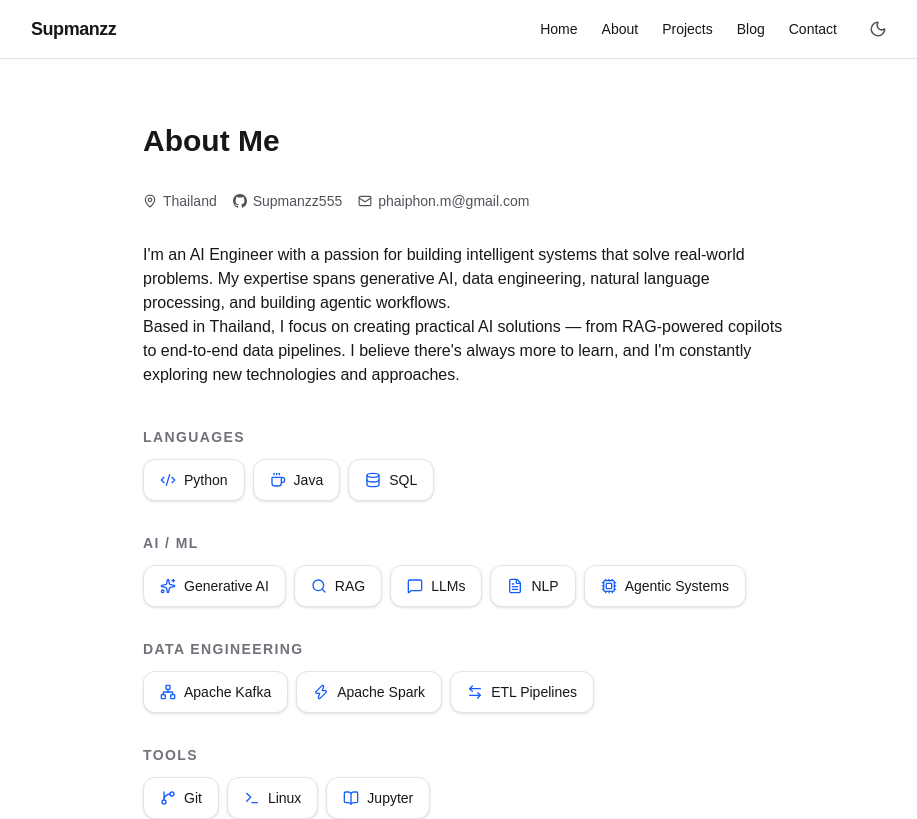
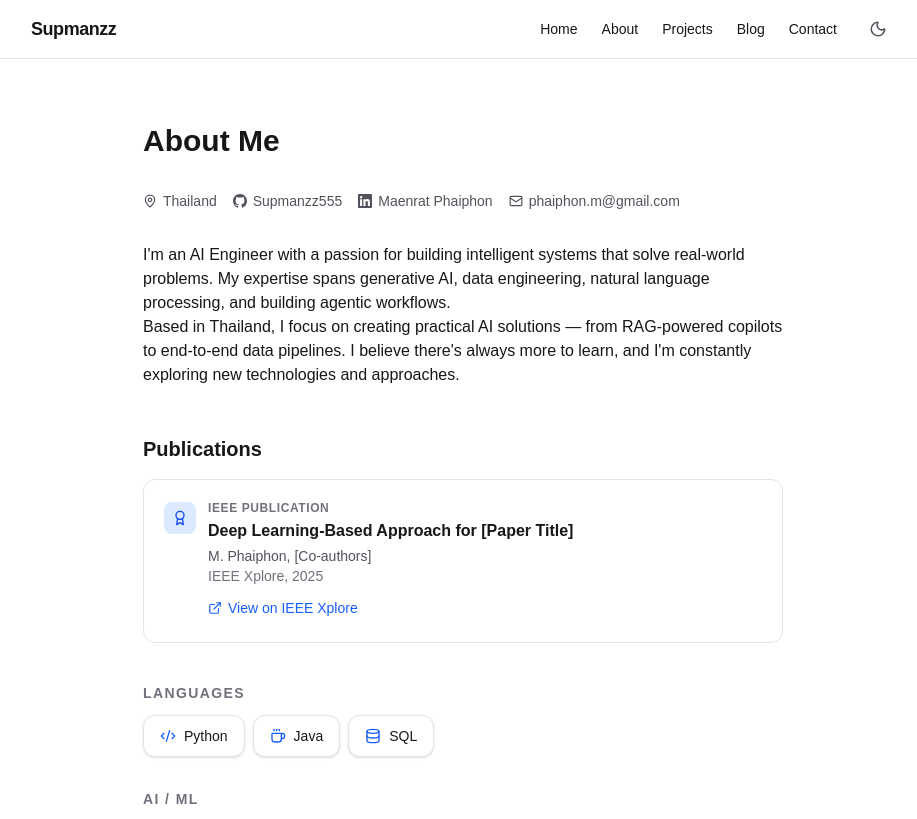
Before and after one commit to Supmanzz555/Portfolio, a Next.js app: page /about in a window 1280 px wide. Shown: the top 819 px of the page, without its empty margins (177-1094 px from the left). Built offline with nearby package versions, Linux system fonts and the light colour scheme.

Commit message:
Add LinkedIn and IEEE publication section

```diff
--- a/src/app/about/page.tsx
+++ b/src/app/about/page.tsx
@@ -1,13 +1,24 @@
 import { getPageContent } from "@/lib/content"
 import { MapPin, Mail } from "lucide-react"
 import GitHubIcon from "@/components/GitHubIcon"
+import LinkedInIcon from "@/components/LinkedInIcon"
 import Markdown from "react-markdown"
 import { FadeInUp } from "@/components/AnimatedSection"
 import SkillsGrid from "@/components/SkillsGrid"
+import PublicationCard from "@/components/PublicationCard"
 
 export default function About() {
   const data = getPageContent("about")
   if (!data) return null
+
+  const publication = {
+    title: "Deep Learning-Based Approach for [Paper Title]",
+    authors: "M. Phaiphon, [Co-authors]",
+    venue: "IEEE Xplore",
+    year: "2025",
+    doi: "10.1109/11298059",
+    url: "https://ieeexplore.ieee.org/document/11298059",
+  }
 
   return (
     <FadeInUp>
@@ -29,6 +40,15 @@ export default function About() {
             Supmanzz555
           </a>
           <a
+            href="https://www.linkedin.com/in/maenrat-phaiphon-0963b8377"
+            target="_blank"
+            rel="noopener noreferrer"
+            className="flex items-center gap-1.5 hover:text-zinc-900 dark:hover:text-zinc-100"
+          >
+            <LinkedInIcon size={14} />
+            Maenrat Phaiphon
+          </a>
+          <a
             href="mailto:phaiphon.m@gmail.com"
             className="flex items-center gap-1.5 hover:text-zinc-900 dark:hover:text-zinc-100"
           >
@@ -41,6 +61,11 @@ export default function About() {
           <Markdown>{data.content}</Markdown>
         </div>
 
+        <div className="mt-12">
+          <h2 className="mb-4 text-xl font-semibold">Publications</h2>
+          <PublicationCard pub={publication} />
+        </div>
+
         <SkillsGrid />
       </div>
     </FadeInUp>
--- a/src/app/contact/page.tsx
+++ b/src/app/contact/page.tsx
@@ -1,5 +1,6 @@
 import { Mail } from "lucide-react"
 import GitHubIcon from "@/components/GitHubIcon"
+import LinkedInIcon from "@/components/LinkedInIcon"
 import { FadeInUp } from "@/components/AnimatedSection"
 
 export default function Contact() {
@@ -39,6 +40,21 @@ export default function Contact() {
               </p>
             </div>
           </a>
+
+          <a
+            href="https://www.linkedin.com/in/maenrat-phaiphon-0963b8377"
+            target="_blank"
+            rel="noopener noreferrer"
+            className="flex items-center gap-3 rounded-xl border border-zinc-200 p-4 transition-colors hover:border-zinc-400 dark:border-zinc-800 dark:hover:border-zinc-600"
+          >
+            <LinkedInIcon size={20} />
+            <div>
+              <p className="font-medium">LinkedIn</p>
+              <p className="text-sm text-zinc-600 dark:text-zinc-400">
+                Maenrat Phaiphon
+              </p>
+            </div>
+          </a>
         </div>
       </div>
     </FadeInUp>
--- a/src/components/Footer.tsx
+++ b/src/components/Footer.tsx
@@ -1,5 +1,6 @@
 import { Mail } from "lucide-react"
 import GitHubIcon from "./GitHubIcon"
+import LinkedInIcon from "./LinkedInIcon"
 
 export default function Footer() {
   return (
@@ -16,6 +17,14 @@ export default function Footer() {
             <GitHubIcon size={18} />
           </a>
           <a
+            href="https://www.linkedin.com/in/maenrat-phaiphon-0963b8377"
+            target="_blank"
+            rel="noopener noreferrer"
+            className="hover:text-zinc-800 dark:hover:text-zinc-200"
+          >
+            <LinkedInIcon size={18} />
+          </a>
+          <a
             href="mailto:phaiphon.m@gmail.com"
             className="hover:text-zinc-800 dark:hover:text-zinc-200"
           >
--- /dev/null
+++ b/src/components/LinkedInIcon.tsx
@@ -0,0 +1,13 @@
+export default function LinkedInIcon({ size = 16 }: { size?: number }) {
+  return (
+    <svg
+      width={size}
+      height={size}
+      viewBox="0 0 24 24"
+      fill="currentColor"
+      aria-hidden="true"
+    >
+      <path d="M20.447 20.452h-3.554v-5.569c0-1.328-.027-3.037-1.852-3.037-1.853 0-2.136 1.445-2.136 2.939v5.667H9.351V9h3.414v1.561h.046c.477-.9 1.637-1.85 3.37-1.85 3.601 0 4.267 2.37 4.267 5.455v6.286zM5.337 7.433a2.062 2.062 0 01-2.063-2.065 2.064 2.064 0 112.063 2.065zm1.782 13.019H3.555V9h3.564v11.452zM22.225 0H1.771C.792 0 0 .774 0 1.729v20.542C0 23.227.792 24 1.771 24h20.451C23.2 24 24 23.227 24 22.271V1.729C24 .774 23.2 0 22.222 0h.003z" />
+    </svg>
+  )
+}
--- /dev/null
+++ b/src/components/PublicationCard.tsx
@@ -0,0 +1,41 @@
+import { ExternalLink, Award } from "lucide-react"
+
+interface Publication {
+  title: string
+  authors: string
+  venue: string
+  year: string
+  doi: string
+  url: string
+}
+
+export default function PublicationCard({ pub }: { pub: Publication }) {
+  return (
+    <div className="rounded-xl border border-zinc-200 bg-white p-5 transition-all hover:shadow-md dark:border-zinc-800 dark:bg-zinc-950">
+      <div className="flex items-start gap-3">
+        <div className="mt-0.5 flex h-8 w-8 shrink-0 items-center justify-center rounded-lg bg-blue-100 text-blue-700 dark:bg-blue-900/30 dark:text-blue-400">
+          <Award size={16} />
+        </div>
+        <div className="min-w-0">
+          <p className="text-xs font-semibold uppercase tracking-wider text-zinc-500 dark:text-zinc-400">
+            IEEE Publication
+          </p>
+          <h3 className="mt-1 text-base font-semibold leading-snug">{pub.title}</h3>
+          <p className="mt-1 text-sm text-zinc-600 dark:text-zinc-400">{pub.authors}</p>
+          <p className="text-sm text-zinc-500">
+            {pub.venue}, {pub.year}
+          </p>
+          <a
+            href={pub.url}
+            target="_blank"
+            rel="noopener noreferrer"
+            className="mt-3 inline-flex items-center gap-1.5 text-sm font-medium text-blue-600 hover:text-blue-700 dark:text-blue-400 dark:hover:text-blue-300"
+          >
+            <ExternalLink size={14} />
+            View on IEEE Xplore
+          </a>
+        </div>
+      </div>
+    </div>
+  )
+}
```
